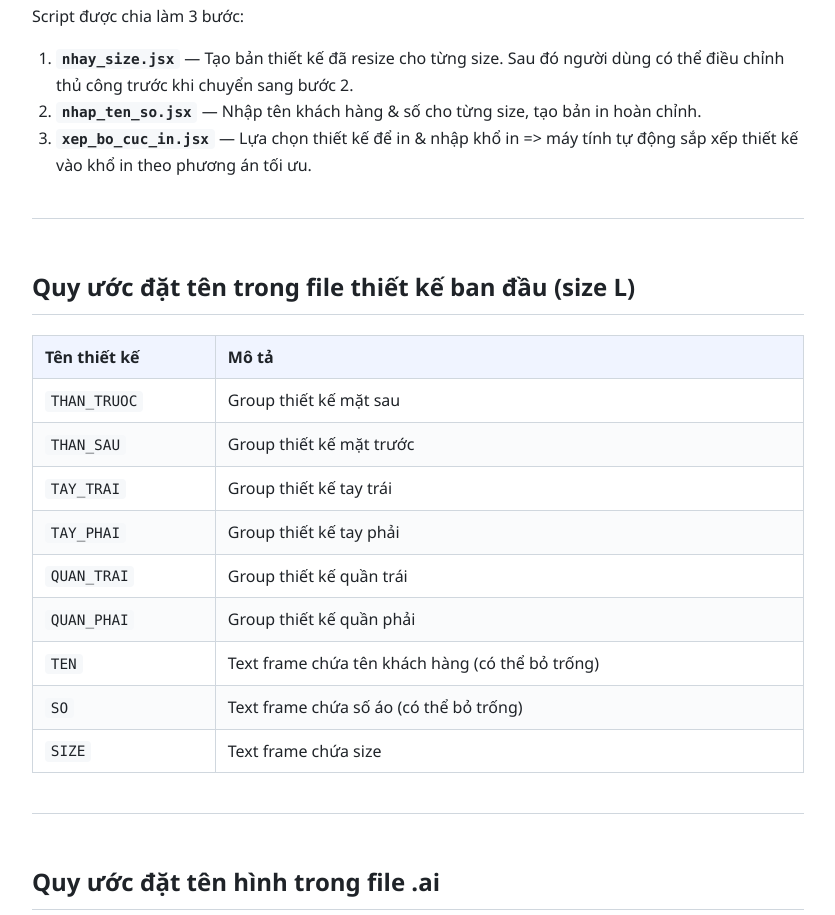
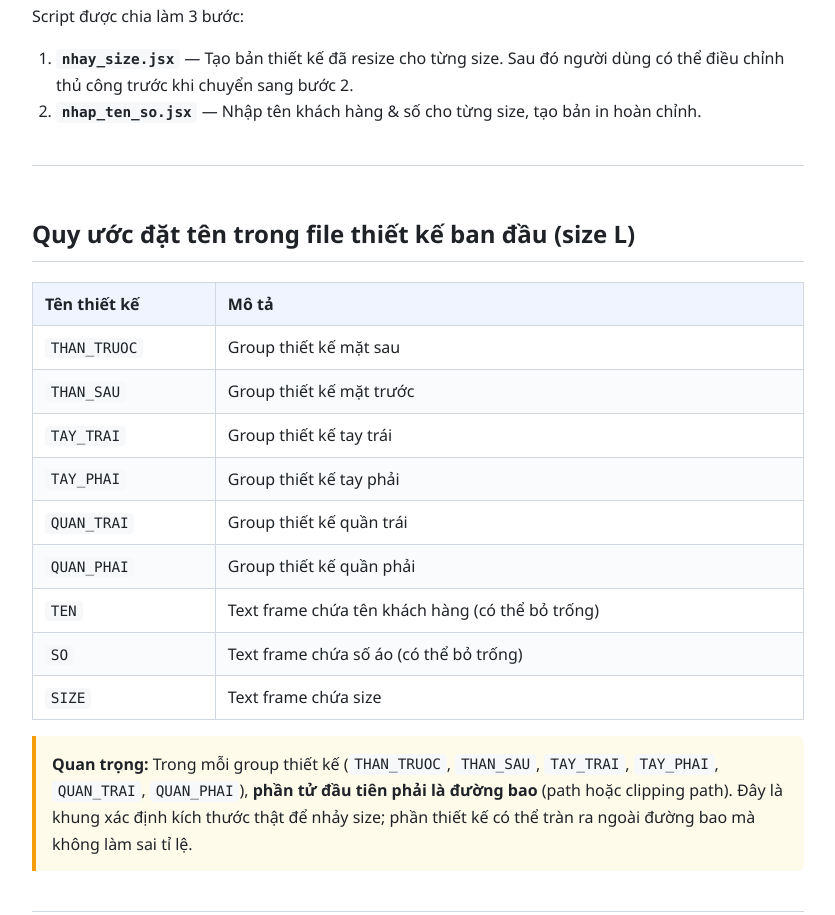
Before and after one commit to xuantien1026/mk, a plain HTML site: page index.html in a window 1280 px wide. Shown: the part 336-1251 px from the top of the page, without its empty margins (222-1057 px from the left). Drawn offline with Linux system fonts and the light colour scheme.

Commit message:
Remove step 3, update manual

```diff
--- a/index.html
+++ b/index.html
@@ -153,8 +153,6 @@
       điều chỉnh thủ công trước khi chuyển sang bước 2.</li>
     <li><strong><code>nhap_ten_so.jsx</code></strong> — Nhập tên khách hàng &amp; số cho từng size, tạo bản in hoàn
       chỉnh.</li>
-    <li><strong><code>xep_bo_cuc_in.jsx</code></strong> — Lựa chọn thiết kế để in &amp; nhập khổ in =&gt; máy tính tự
-      động sắp xếp thiết kế vào khổ in theo phương án tối ưu.</li>
   </ol>
 
   <hr>
@@ -207,6 +205,13 @@
       </tr>
     </tbody>
   </table>
+
+  <blockquote>
+    <p><strong>Quan trọng:</strong> Trong mỗi group thiết kế (<code>THAN_TRUOC</code>, <code>THAN_SAU</code>,
+      <code>TAY_TRAI</code>, <code>TAY_PHAI</code>, <code>QUAN_TRAI</code>, <code>QUAN_PHAI</code>),
+      <strong>phần tử đầu tiên phải là đường bao</strong> (path hoặc clipping path). Đây là khung xác định kích thước thật để nhảy size; phần thiết kế có thể tràn
+      ra ngoài đường bao mà không làm sai tỉ lệ.</p>
+  </blockquote>
 
   <hr>
 
```
Also changed, not shown: lib/xep_bo_cuc_in.jsx (renamed from xep_bo_cuc_in.jsx).
